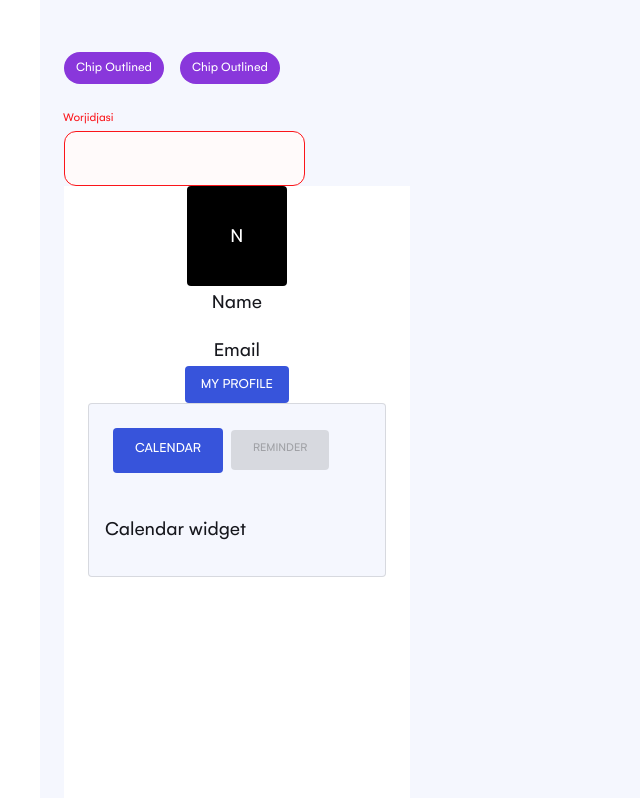
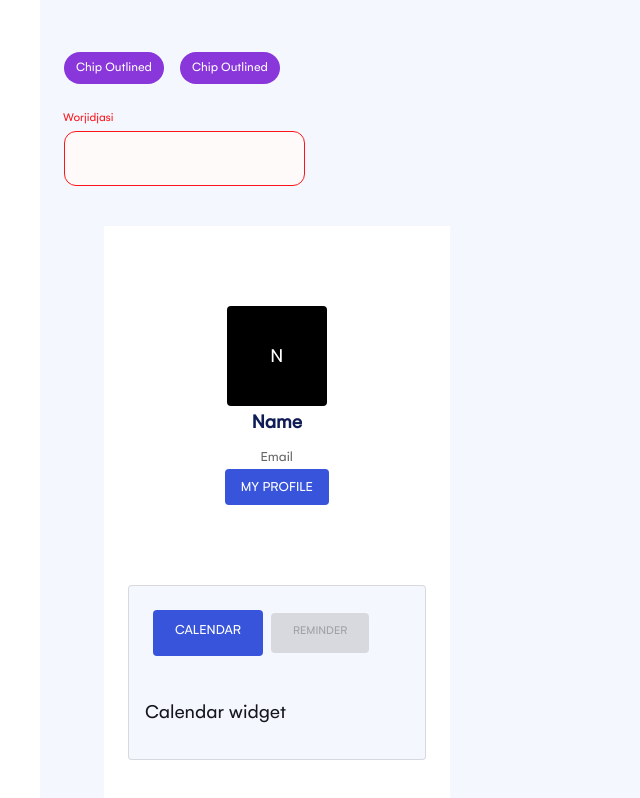
Before and after one commit to SkillBrainFrontend/Semicolon-Task-Manager-Andromeda, a React (Create React App) app: page /test in a window 1280 px wide. Shown: the part 1398-2196 px from the top of the page, without its empty margins (0-640 px from the left). Built offline with nearby package versions, Linux system fonts and the light colour scheme.

Commit message:
am mai aranjat elementele

```diff
--- a/src/components/shared/sidebarright/CardWidgetCalendar.jsx
+++ b/src/components/shared/sidebarright/CardWidgetCalendar.jsx
@@ -10,7 +10,10 @@ import {
 
 function WidgetCalendar() {
 	return (
-		<Card sx={{ maxWidth: 345, backgroundColor: "#F5F7FE" }} variant="outlined">
+		<Card
+			sx={{ maxWidth: 345, backgroundColor: "#F5F7FE", marginTop: 10 }}
+			variant="outlined"
+		>
 			<CardContent>
 				<CardActions sx={{ display: "flex", flexDirection: "row" }}>
 					<Button size="large" variant="contained">
--- a/src/components/shared/sidebarright/SidebarRight.jsx
+++ b/src/components/shared/sidebarright/SidebarRight.jsx
@@ -11,9 +11,10 @@ function SidebarRight() {
 			sx={{
 				width: "30%",
 				height: "100vh",
-				margin: 0,
+				margin: 5,
 				backgroundColor: "#FFFFFF",
 				border: "5px",
+				padding: 10,
 			}}
 		>
 			<Stack
@@ -29,6 +30,7 @@ function SidebarRight() {
 						height: 100,
 						width: 100,
 						fontsize: 100,
+						marginTop: 5,
 					}}
 				>
 					N
@@ -38,10 +40,20 @@ function SidebarRight() {
 				alignItems="center"
 				direction="column"
 				justifyContent="center"
-				spacing={2}
+				spacing={1}
 			>
-				<Typography variant="h6">Name</Typography>
-				<Typography variant="h6">Email</Typography>
+				<Typography
+					sx={{ fontWeight: 700, fontSize: 20, color: "#101C56" }}
+					variant="h6"
+				>
+					Name
+				</Typography>
+				<Typography
+					sx={{ fontWeight: 400, fontSize: 14, color: "#666666" }}
+					variant="h6"
+				>
+					Email
+				</Typography>
 			</Stack>
 			<Stack
 				alignItems="center"
```
